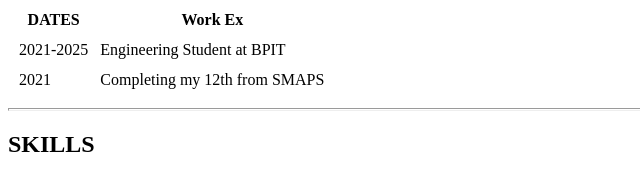
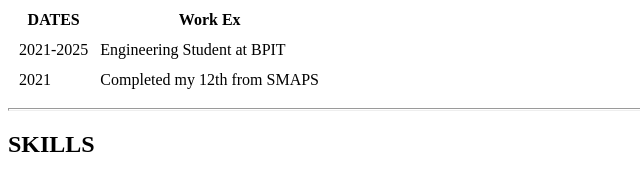
Before and after one commit to TaniKroos/CV, a plain HTML site: page index.html in a window 1280 px wide. Shown: the part 715-890 px from the top of the page, 0-640 px from the left. Drawn offline with Linux system fonts and the light colour scheme.

Commit message:
Update index.html

```diff
--- a/index.html
+++ b/index.html
@@ -53,7 +53,7 @@
 
              <tr>
                 <td>2021</td>
-                <td>Completing my 12th from SMAPS</td>
+                <td>Completed my 12th from SMAPS</td>
              </tr>
             </tbody>
 
```
